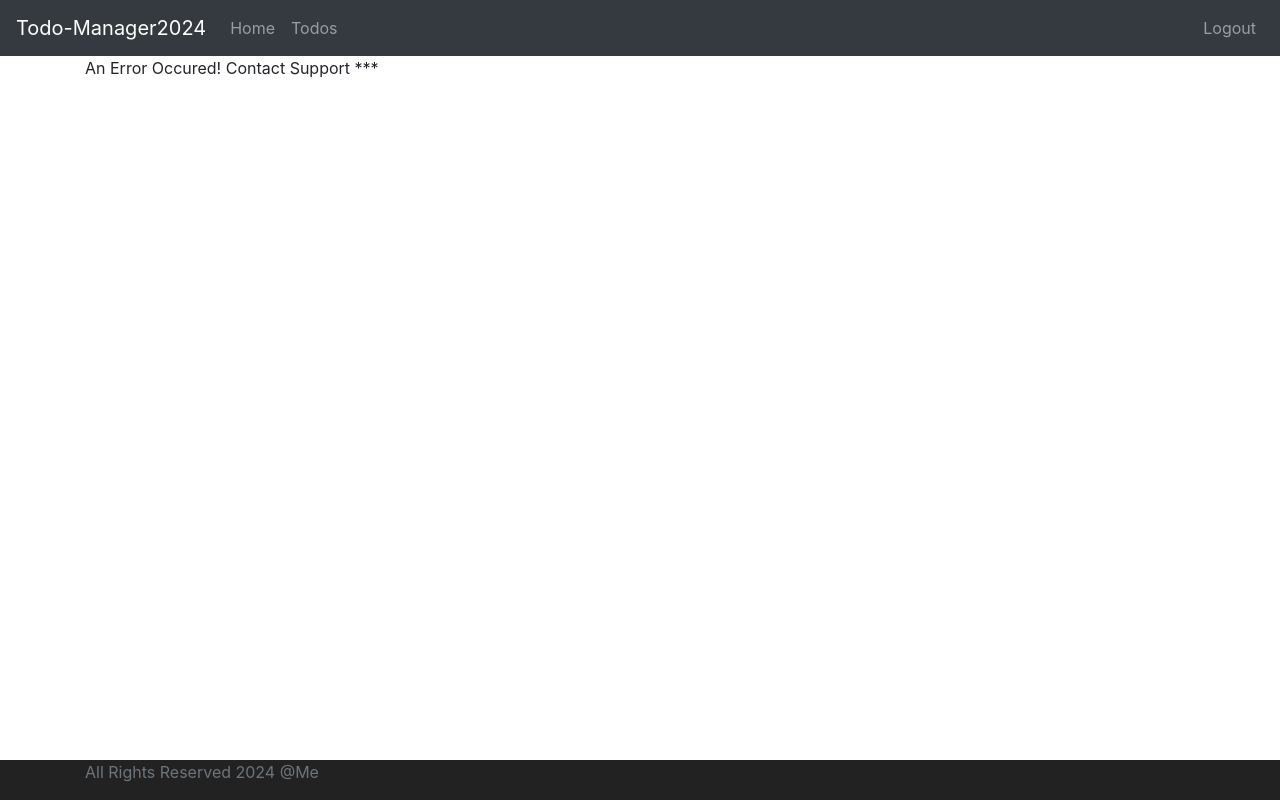
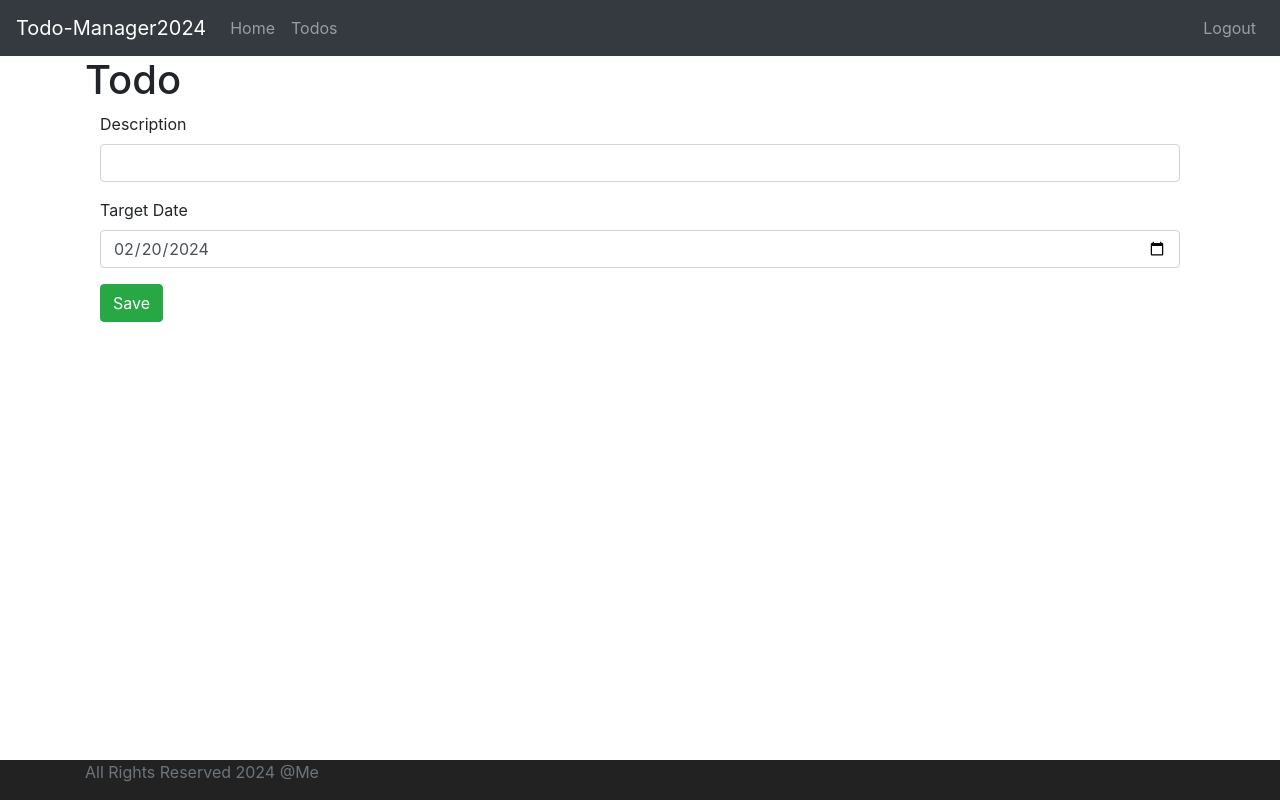
Before and after one commit to KeM90/todoManager, an Angular app in the folder todo/: page /todos/1 in a window 1280 px wide. Built offline with nearby package versions, Linux system fonts and the light colour scheme; no server answers; sample sign-in values are in the browser's storage.

Commit message:
update and retrieve the todos

```diff
--- a/todo/src/app/app-routing.module.ts
+++ b/todo/src/app/app-routing.module.ts
@@ -6,6 +6,7 @@ import { WelcomeComponent } from './components/welcome/welcome.component';
 import { ErrorComponent } from './components/error/error.component';
 import { HouseholdListComponent } from './components/household-list/household-list.component';
 import { RouteGuardService } from './service/route-guard.service';
+import { TodoComponent } from './todo/todo.component';
 
 const routes: Routes = [
   {path:'', component: LoginComponent},
@@ -13,6 +14,7 @@ const routes: Routes = [
   {path:'logout', component: LogoutComponent, canActivate:[RouteGuardService]},
   {path:'welcome/:name', component: WelcomeComponent, canActivate:[RouteGuardService]},
   {path:'list', component: HouseholdListComponent, canActivate:[RouteGuardService]},
+  {path:'todos/:id', component: TodoComponent, canActivate:[RouteGuardService]},
 
   {path:'**', component: ErrorComponent},
 
--- a/todo/src/app/app.module.ts
+++ b/todo/src/app/app.module.ts
@@ -13,6 +13,7 @@ import { MenuComponent } from './components/menu/menu.component';
 import { FooterComponent } from './components/footer/footer.component';
 import { LogoutComponent } from './components/logout/logout.component';
 import { HttpClientModule } from '@angular/common/http';
+import { TodoComponent } from './todo/todo.component';
 
 @NgModule({
   declarations: [
@@ -24,6 +25,7 @@ import { HttpClientModule } from '@angular/common/http';
     MenuComponent,
     FooterComponent,
     LogoutComponent,
+    TodoComponent,
   ],
   imports: [
     BrowserModule,
--- a/todo/src/app/components/household-list/household-list.component.html
+++ b/todo/src/app/components/household-list/household-list.component.html
@@ -6,10 +6,10 @@
     <table class="table">
         <thead>
             <tr>
-                <th>Room</th>
                 <th>Description</th>
                 <th>Target Date</th>
                 <th>is Completed?</th>
+                <th>Update</th>
                 <th>Delete</th>
             </tr>
         </thead>
@@ -18,7 +18,9 @@
                 <td>{{list.description}}</td>
                 <td>{{list.targetDate | date | uppercase}}</td>
                 <td>{{list.done}}</td>
+                <td><button (click)="updateTodo(list.id)" class ="btn btn-success">Update</button></td>
                 <td><button (click)="deleteTodo(list.id)" class ="btn btn-warning">Delete</button></td>
+
             </tr>
         </tbody>
     </table>
--- a/todo/src/app/components/household-list/household-list.component.ts
+++ b/todo/src/app/components/household-list/household-list.component.ts
@@ -1,4 +1,5 @@
 import { Component, OnInit } from '@angular/core';
+import { Router } from '@angular/router';
 import { TodoDataService } from 'src/app/service/data/todo-data.service';
 
 export class Todo {
@@ -40,6 +41,7 @@ export class HouseholdListComponent implements OnInit {
 
   constructor(
     private todoService: TodoDataService,
+    private router : Router
   ) { }
 
   ngOnInit() {
@@ -67,4 +69,9 @@ export class HouseholdListComponent implements OnInit {
     )
     }
 
+    updateTodo(id: number) {
+      console.log(`update ${id}`)
+      this.router.navigate(['todos',id])
+      }
+
 }
--- a/todo/src/app/components/welcome/welcome.component.ts
+++ b/todo/src/app/components/welcome/welcome.component.ts
@@ -20,7 +20,7 @@ export class WelcomeComponent implements OnInit{
 
   ngOnInit(){
 
-    console.log(this.welcome)
+    //console.log(this.welcome)
     //console.log(this.route.snapshot.params['name'])
     this.name = this.route.snapshot.params['name']
 
--- a/todo/src/app/service/data/todo-data.service.ts
+++ b/todo/src/app/service/data/todo-data.service.ts
@@ -19,4 +19,8 @@ export class TodoDataService {
   deleteTodo(username:string, id: number){
     return this.http.delete(`http://localhost:8080/users/${username}/todos/${id}`);
   }
+
+  retrieveTodo(username:string, id: number){
+    return this.http.get<Todo>(`http://localhost:8080/users/${username}/todos/${id}`);
+  }
 }
--- /dev/null
+++ b/todo/src/app/todo/todo.component.html
@@ -0,0 +1,21 @@
+<h1>Todo</h1>
+
+
+<div class="container">
+
+    <fieldset class="form-group">
+        <label>Description</label>
+        <input type="text" [(ngModel)]="todo.description" class="form-control" name="description" required="required">
+    </fieldset>
+
+    <fieldset class="form-group">
+        <label>Target Date</label>
+        <input type="date" #targetDate="ngModel"
+        [ngModel]="todo.targetDate | date: 'yyyy-MM-dd' "
+        (ngModelChange)="todo.targetDate = $event"
+        class="form-control" name="targetDate" required="required">
+    </fieldset>
+
+    <button class="btn btn-success" (click)="saveTodo()">Save</button>
+
+</div>
--- /dev/null
+++ b/todo/src/app/todo/todo.component.ts
@@ -0,0 +1,37 @@
+import { Component, OnInit } from '@angular/core';
+import { TodoDataService } from '../service/data/todo-data.service';
+import { Todo } from '../components/household-list/household-list.component';
+import { ActivatedRoute } from '@angular/router';
+
+@Component({
+  selector: 'app-todo',
+  templateUrl: './todo.component.html',
+  styleUrls: ['./todo.component.css']
+})
+export class TodoComponent implements OnInit{
+
+  id: number = 0;
+  todo: Todo = new Todo(this.id, '', false,new Date());
+
+  constructor(
+    private todoService: TodoDataService,
+    private route:ActivatedRoute
+  ) {}
+
+
+
+  saveTodo() {
+    throw new Error('Method not implemented.');
+  }
+
+  ngOnInit() {
+
+    this.id = this.route.snapshot.params['id'];
+    this.todoService.retrieveTodo('manager', this.id)
+    .subscribe(
+      data => this.todo = data
+    )
+
+  }
+
+}
```
Also changed, not shown: todo/src/app/todo/todo.component.css (added), 1 other file (tests, documents, lock files or other folders).
